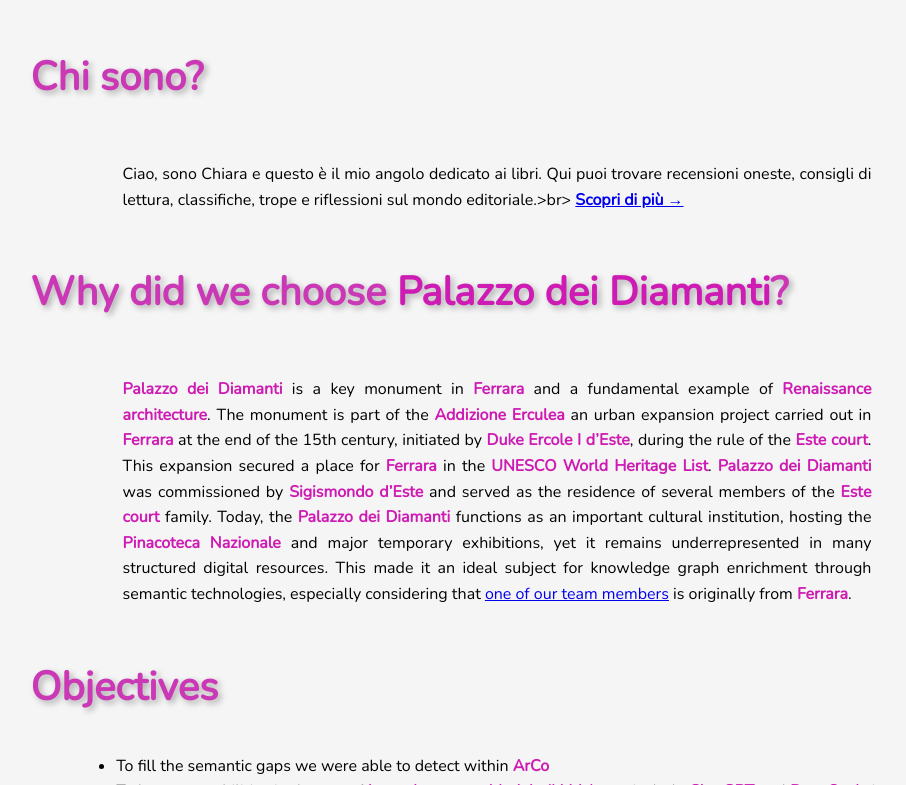
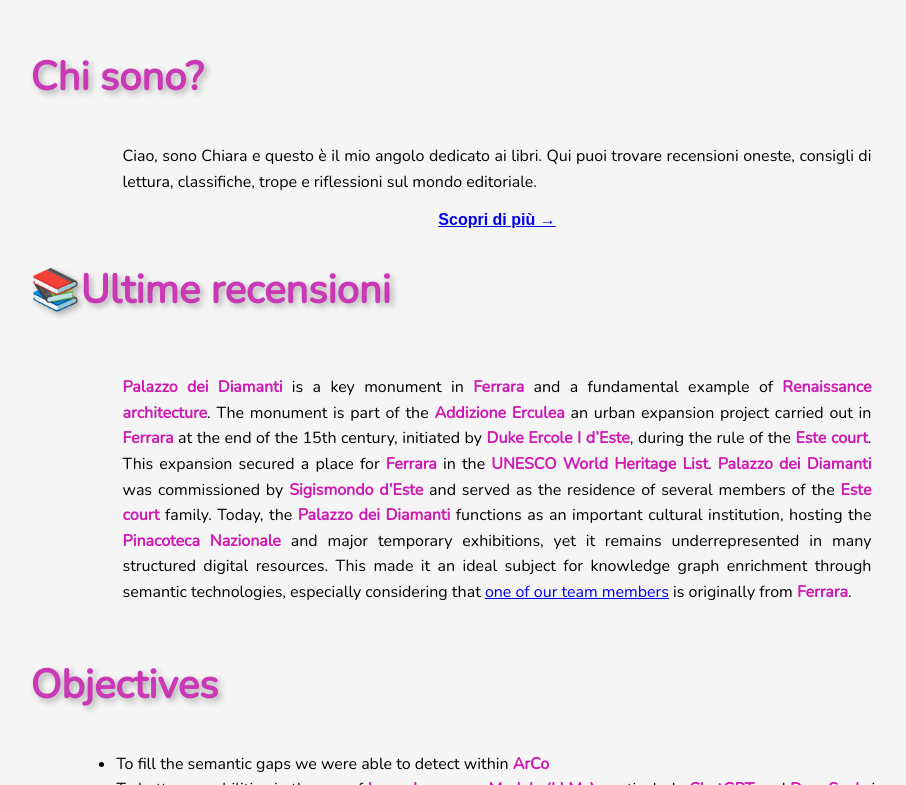
Before and after one commit to afteritaly/bookblog, a Jekyll site: the page index.html, which Jekyll copies as it is, in a window 1280 px wide and 900 px high, scrolled down 378 px, cut to the strip 115-900 px from the top of the window. Shown: the whole strip, without its empty margins (143-1049 px from the left). Built offline with Jekyll 4.4.1, drawn with Linux system fonts in a browser that asks for light colours; some web fonts are replaced.

Commit message:
Update index.html

```diff
--- a/index.html
+++ b/index.html
@@ -33,13 +33,11 @@
 <br>
     <br>
     <h2>Chi sono?</h2>
-    <br>
-    <p> Ciao, sono Chiara e questo è il mio angolo dedicato ai libri. Qui puoi trovare recensioni oneste, consigli di lettura, classifiche, trope e riflessioni sul mondo editoriale.>br>
-	<a href="LLMprompting.html"><b>Scopri di più →</b></a>
+    <p> Ciao, sono Chiara e questo è il mio angolo dedicato ai libri. Qui puoi trovare recensioni oneste, consigli di lettura, classifiche, trope e riflessioni sul mondo editoriale.<br>
+	<center><a href="LLMprompting.html"><b>Scopri di più →</b></a></center>
 </p>
 <br>
-<br>
-<h2>Why did we choose <strong><a href="https://en.wikipedia.org/wiki/Palazzo_dei_Diamanti" class="no-underline-link" target="_blank">Palazzo dei Diamanti</a></strong>?</h2>
+<h2>📚Ultime recensioni</h2>
 	  <br>
 	  <p><strong><a href="https://en.wikipedia.org/wiki/Palazzo_dei_Diamanti" class="no-underline-link" target=_blank">Palazzo dei Diamanti</a></strong> is a key monument in <strong><a href="https://en.wikipedia.org/wiki/Ferrara" class="no-underline-link">Ferrara</a></strong> and a fundamental example of <strong><a href="https://en.wikipedia.org/wiki/Renaissance_architecture" class="no-underline-link" target="_blank">Renaissance architecture</a></strong>.
 	    The monument is part of the <strong><a href="https://en.wikipedia.org/wiki/Addizione_Erculea" class="no-underline-link" target="_blank">Addizione Erculea</a></strong> an urban expansion project carried out in <strong><a href="https://en.wikipedia.org/wiki/Ferrara" class="no-underline-link" target="_blank">Ferrara</a></strong> at the end of the 15th century, initiated by <strong><a href="https://en.wikipedia.org/wiki/Ferrara" class="no-underline-link" target="_blank">Duke Ercole I d’Este</a></strong>, during the rule of the <strong><a href="https://en.wikipedia.org/wiki/House_of_Este" class="no-underline-link" target="_blank">Este court</a></strong>. This expansion secured a place for <strong><a href="https://en.wikipedia.org/wiki/Ferrara" class="no-underline-link" target="_blank">Ferrara</a></strong> in the <strong><a href="https://whc.unesco.org/en/list/733" class="no-underline-link" target="_blank">UNESCO World Heritage List</a></strong>.
```
